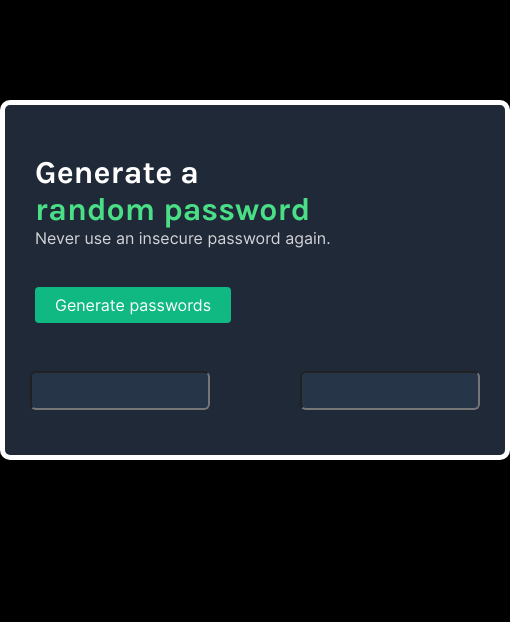
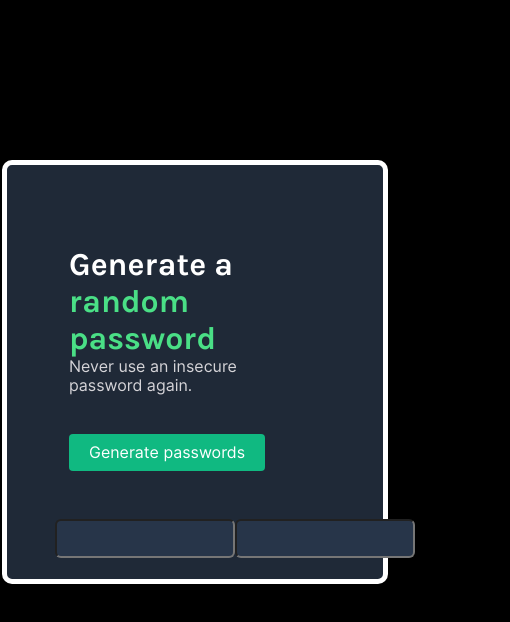
Before and after one commit to Lloyd-the-dev/password-generator, a plain HTML site: page index.html in a window 390 px wide. Shown: the whole page, 510 px wide, since content can reach past the window. Drawn offline with nearby package versions, Linux system fonts and the light colour scheme.

Commit message:
responsive

```diff
--- a/index.css
+++ b/index.css
@@ -66,3 +66,10 @@ body {
 .top-half{
   margin-left: -20px;
 }
+@media (max-width: 800px) {
+  .inner-card{
+    padding: 2rem;
+    margin-top: 10rem;
+    width: 80%;
+  }
+}
```
